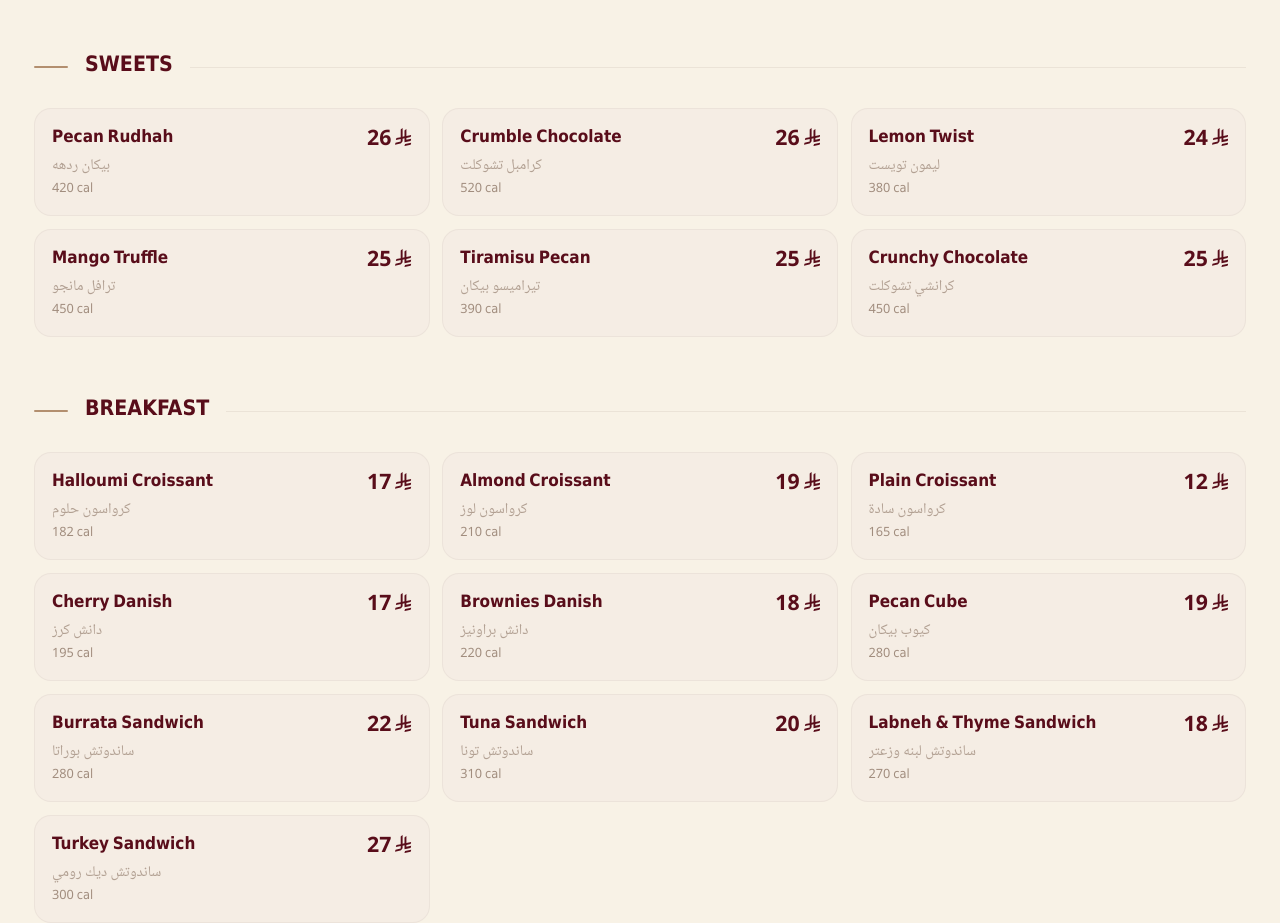
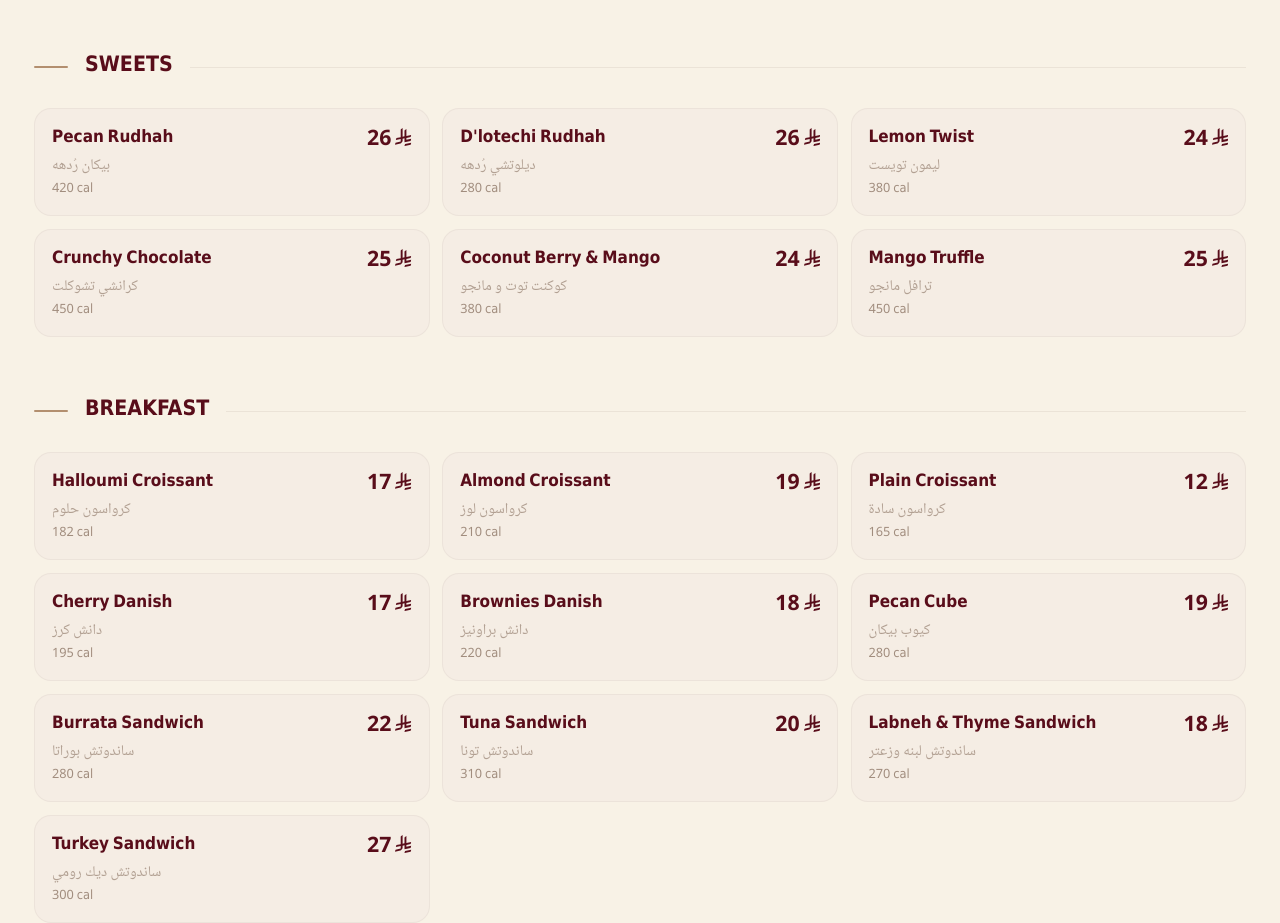
Before and after one commit to moaddreem/rudhah-website, a Next.js app: page /en/menu in a window 1280 px wide. Shown: the part 1520-2443 px from the top of the page. Built offline with nearby package versions, Linux system fonts and the light colour scheme; a web font is replaced by a local one.

Commit message:
Update sweets menu with new items

```diff
--- a/src/app/page.tsx
+++ b/src/app/page.tsx
@@ -11,7 +11,7 @@ import siteData from '@/data/site.json';
 
 export default function HomePage() {
   const locale = 'ar';
-  const featuredSweetNames = ['بيكان ردهه', 'ليمون تويست', 'ترافل مانجو', 'كرانشي تشوكلت'];
+  const featuredSweetNames = ['بيكان رُدهه', 'ليمون تويست', 'ترافل مانجو', 'كرانشي تشوكلت'];
   const allSweets = menuData.categories.find(c => c.id === 'sweets')?.items || [];
   const sweets = allSweets.filter(item => featuredSweetNames.includes(item.name_ar));
 
--- a/src/data/menu.json
+++ b/src/data/menu.json
@@ -48,12 +48,12 @@
       "category_ar": "الحلويات",
       "category_en": "SWEETS",
       "items": [
-        { "name_ar": "بيكان ردهه", "name_en": "Pecan Rudhah", "price": 26, "calories": 420 },
-        { "name_ar": "كرامبل تشوكلت", "name_en": "Crumble Chocolate", "price": 26, "calories": 520 },
+        { "name_ar": "بيكان رُدهه", "name_en": "Pecan Rudhah", "price": 26, "calories": 420 },
+        { "name_ar": "ديلوتشي رُدهه", "name_en": "D'lotechi Rudhah", "price": 26, "calories": 280 },
         { "name_ar": "ليمون تويست", "name_en": "Lemon Twist", "price": 24, "calories": 380 },
-        { "name_ar": "ترافل مانجو", "name_en": "Mango Truffle", "price": 25, "calories": 450 },
-        { "name_ar": "تيراميسو بيكان", "name_en": "Tiramisu Pecan", "price": 25, "calories": 390 },
-        { "name_ar": "كرانشي تشوكلت", "name_en": "Crunchy Chocolate", "price": 25, "calories": 450 }
+        { "name_ar": "كرانشي تشوكلت", "name_en": "Crunchy Chocolate", "price": 25, "calories": 450 },
+        { "name_ar": "كوكنت توت و مانجو", "name_en": "Coconut Berry & Mango", "price": 24, "calories": 380 },
+        { "name_ar": "ترافل مانجو", "name_en": "Mango Truffle", "price": 25, "calories": 450 }
       ]
     },
     {
```
